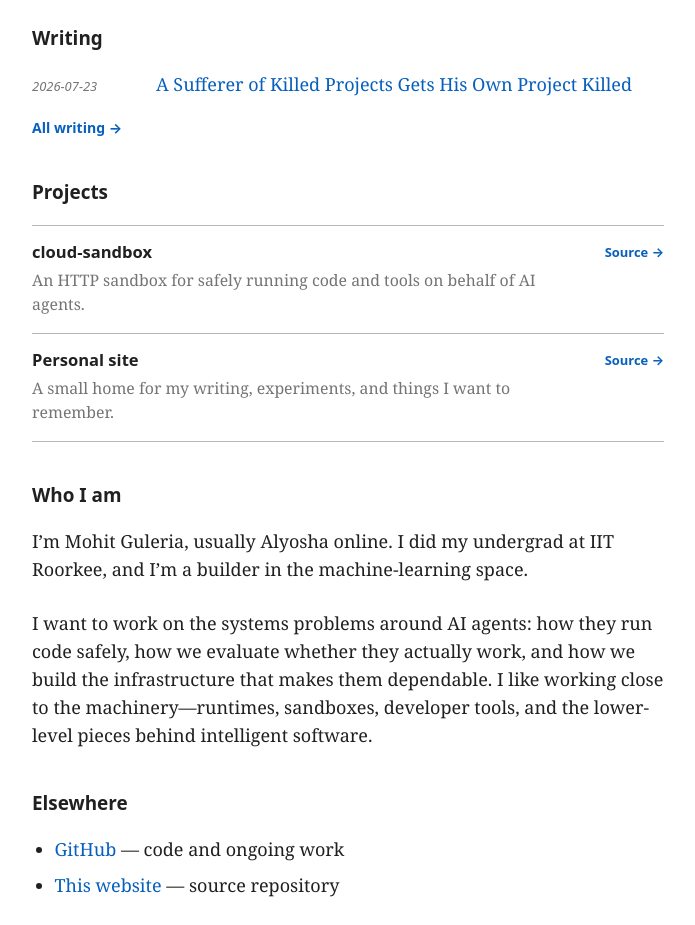
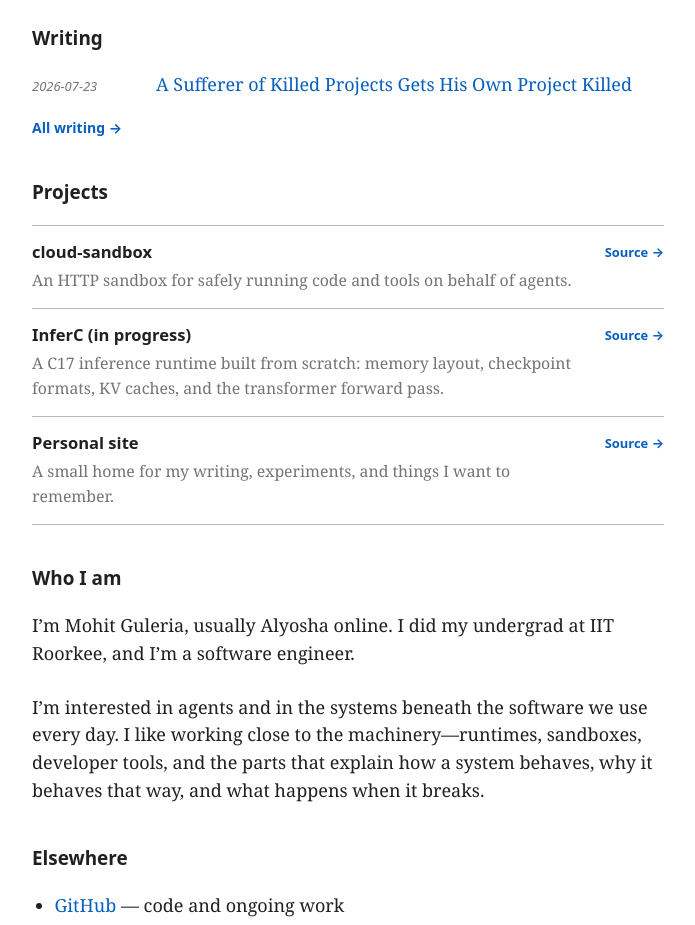
Before and after one commit to alyosha31/personal-site, an Astro site: page / in a window 1280 px wide. Shown: the part 97-1022 px from the top of the page, without its empty margins (292-987 px from the left). Built offline with nearby package versions, Linux system fonts and the light colour scheme; Astro itself is replaced by a stand-in of ours.

Commit message:
reframed engineering focus

```diff
--- a/src/layouts/SiteLayout.astro
+++ b/src/layouts/SiteLayout.astro
@@ -42,7 +42,7 @@ const {
       <header class="site-header">
         <a href="/" class="identity">
           <h1>Alyosha</h1>
-          <span>ML systems • agents • infrastructure</span>
+          <span>software • systems • agents</span>
         </a>
         <button
           class="theme-toggle"
--- a/src/pages/index.astro
+++ b/src/pages/index.astro
@@ -8,7 +8,7 @@ const posts = (await getCollection('posts'))
 ---
 
 <SiteLayout
-  description="Alyosha's personal site — writing, projects, and notes."
+  description="Alyosha's personal site — writing, software projects, and notes."
   shellClass="home-shell"
 >
       <section>
@@ -32,9 +32,16 @@ const posts = (await getCollection('posts'))
           <article>
             <div>
               <h3>cloud-sandbox</h3>
-              <p>An HTTP sandbox for safely running code and tools on behalf of AI agents.</p>
+              <p>An HTTP sandbox for safely running code and tools on behalf of agents.</p>
             </div>
             <a href="https://github.com/alyosha31/cloud-sandbox">Source →</a>
+          </article>
+          <article>
+            <div>
+              <h3>InferC <span aria-label="in progress">(in progress)</span></h3>
+              <p>A C17 inference runtime built from scratch: memory layout, checkpoint formats, KV caches, and the transformer forward pass.</p>
+            </div>
+            <a href="https://github.com/alyosha31/inferC">Source →</a>
           </article>
           <article>
             <div>
@@ -50,14 +57,13 @@ const posts = (await getCollection('posts'))
         <h2>Who I am</h2>
         <p>
           I’m Mohit Guleria, usually Alyosha online. I did my undergrad at IIT
-          Roorkee, and I’m a builder in the machine-learning space.
+          Roorkee, and I’m a software engineer.
         </p>
         <p>
-          I want to work on the systems problems around AI agents: how they run
-          code safely, how we evaluate whether they actually work, and how we
-          build the infrastructure that makes them dependable. I like working
-          close to the machinery—runtimes, sandboxes, developer tools, and the
-          lower-level pieces behind intelligent software.
+          I’m interested in agents and in the systems beneath the software we
+          use every day. I like working close to the machinery—runtimes,
+          sandboxes, developer tools, and the parts that explain how a system
+          behaves, why it behaves that way, and what happens when it breaks.
         </p>
       </section>
 
```
